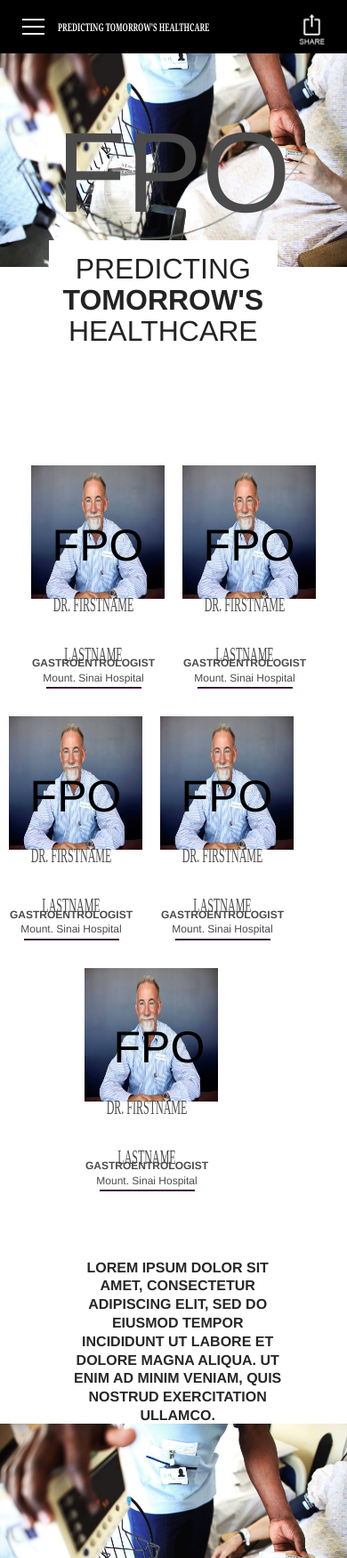
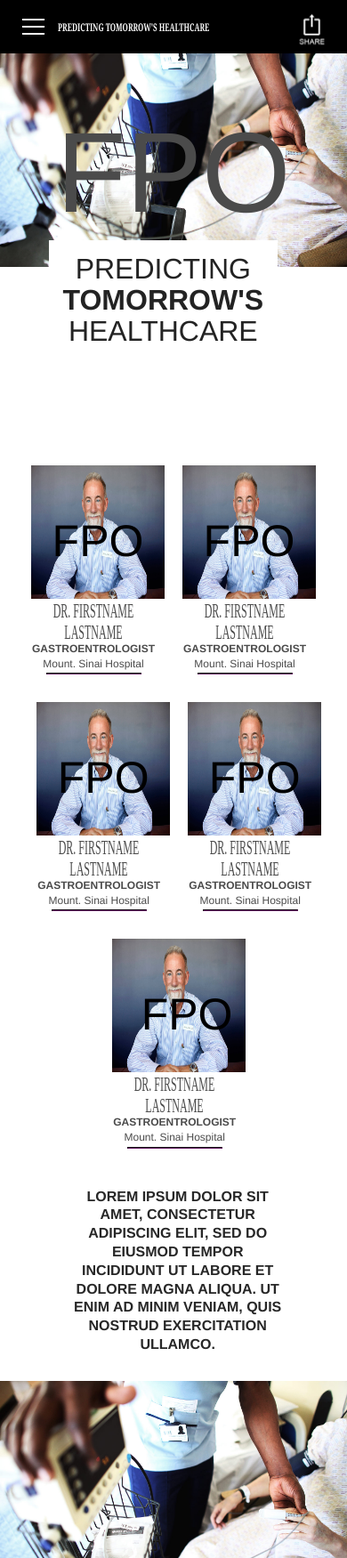
Before and after one commit to samguergen/Athena-Frontend, a PHP site: page / in a window 390 px wide; the page is wider, and only the part inside the window is pictured. Shown: the top 1751 px of that part at 89% size. Run offline with PHP 8.4, Linux system fonts and the light colour scheme; some libraries are stand-ins or nearby versions; some web fonts are replaced.

Commit message:
all mobiles up to readmore

```diff
--- a/styles/app.css
+++ b/styles/app.css
@@ -510,7 +510,7 @@ a:link {
   display: none;
 }
 
-/* smaller screen, tablet */
+/* smaller screen, tablet  */
 
 @media screen and (max-width: 750px){
  .quote-wrapper .quote {
@@ -557,6 +557,9 @@ a:link {
   }
 }
 
+
+
+
 /* mobile */
 
 @media screen and (max-width: 425px){
@@ -567,14 +570,14 @@ a:link {
     /*margin-top: -70px;*/
   }
   .mainbod img {
-      height: 300px;
+    height: 300px;
   }
   .fpo h2 {
     font-size: 8rem;
   }
   .predict .predict-title {
-      margin-top: -200px;
-      margin-left: -10%;
+    margin-top: -200px;
+    margin-left: -10%;
     }
   .predict .predict-title h2 {
     font-size: 2rem;
@@ -583,7 +586,7 @@ a:link {
     text-transform: uppercase;
     line-height: 1.3;
     font-weight: bold;
-    margin-top: 660px;
+    margin-top: 580px;
   }
 
   .predict-jumbo .contact-photos {
@@ -600,6 +603,7 @@ a:link {
   }
   .predict-jumbo .contact-photos .first-row {
     margin-top: 0px;
+    margin-left: 8%;
     order: 2;
   }
   .predict-jumbo .contact-photos .second-row {
@@ -620,7 +624,9 @@ a:link {
     width: 150px;
   }
   .img-descr .descr-top {
-    margin-bottom: 5px;
+    margin-bottom: 15px;
+    margin-top: 5px;
+    line-height: 1;
     font-size: 12px;
   }
   .second-set {
@@ -660,9 +666,13 @@ a:link {
 
 }
 
+/*@media screen and (max-width: 375px){
+  .predict-jumbo .contact-photos .first-row {
+    margin-left: 8%;
+  }*/
 
 
-/* very small mobile */
+/* very small mobile (except iphone5) */
 
 @media screen and (max-width: 375px){
   .predict-jumbo .contact-photos .first-row {
```
